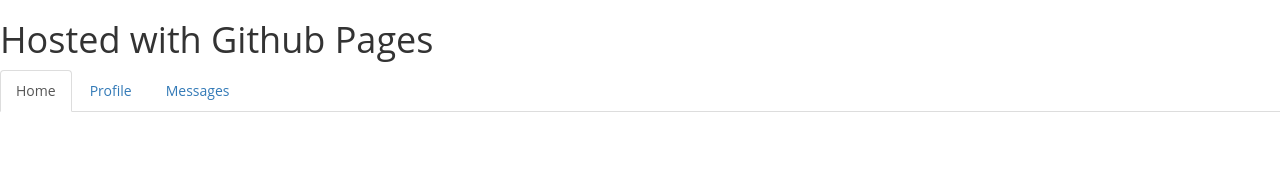
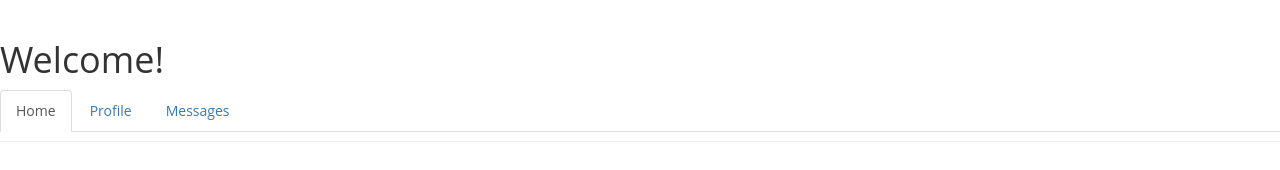
Before and after one commit to GuntherCoad/GuntherCoad.github.io, a plain HTML site: page index.html in a window 1280 px wide. Drawn offline with Linux system fonts and the light colour scheme.

Commit message:
page header

```diff
--- a/index.html
+++ b/index.html
@@ -20,11 +20,14 @@
     <title>Gunther Coad</title>
 </head>
 <body>
-    <h1>Hosted with Github Pages</h1>
+    <div class="page-header">
+        <h1>Welcome!</h1>
     <ul class="nav nav-tabs">
         <li role="presentation" class="active"><a href="#">Home</a></li>
         <li role="presentation"><a href="#">Profile</a></li>
         <li role="presentation"><a href="#">Messages</a></li>
       </ul>
+    </div>
+
 </body>
 </html>
```
